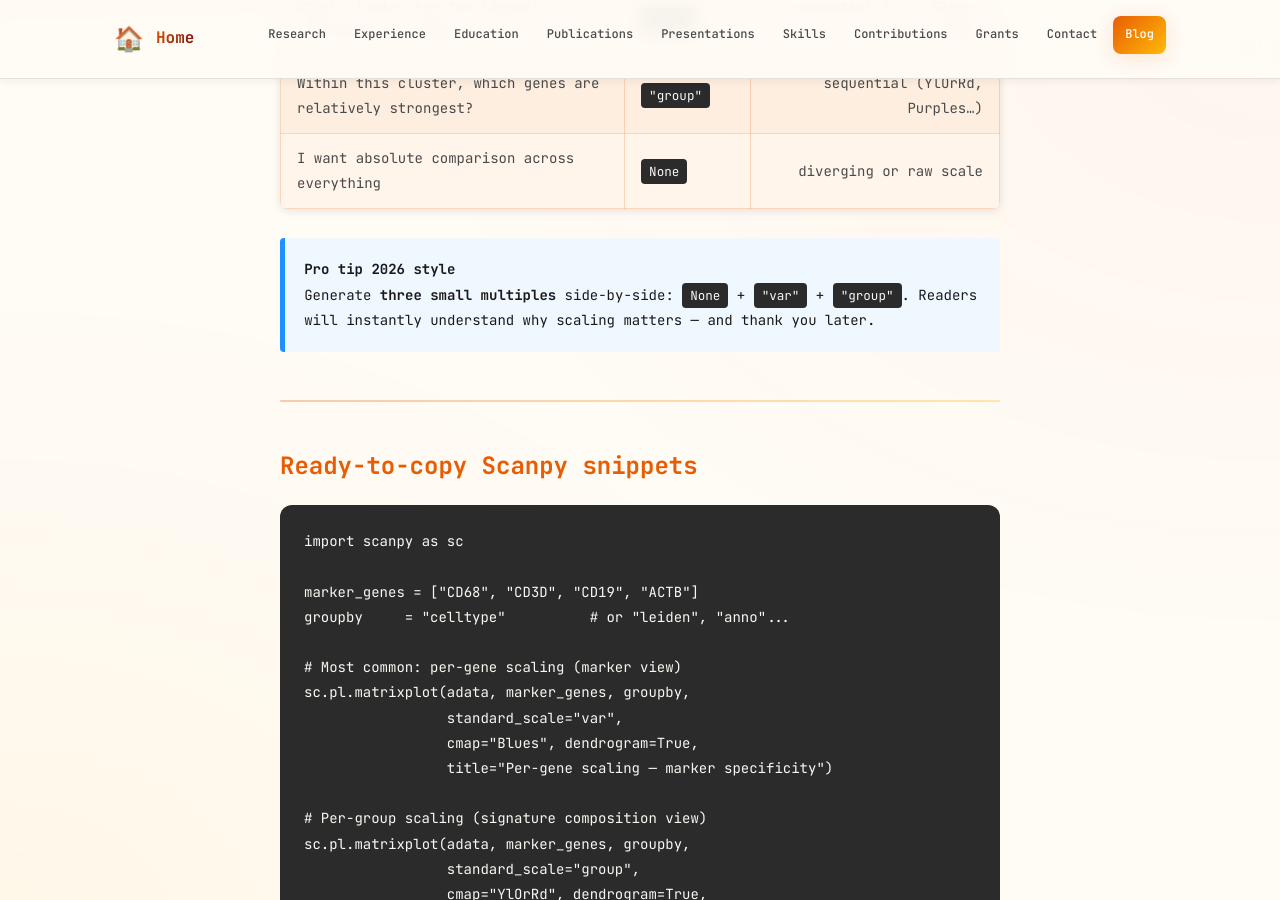
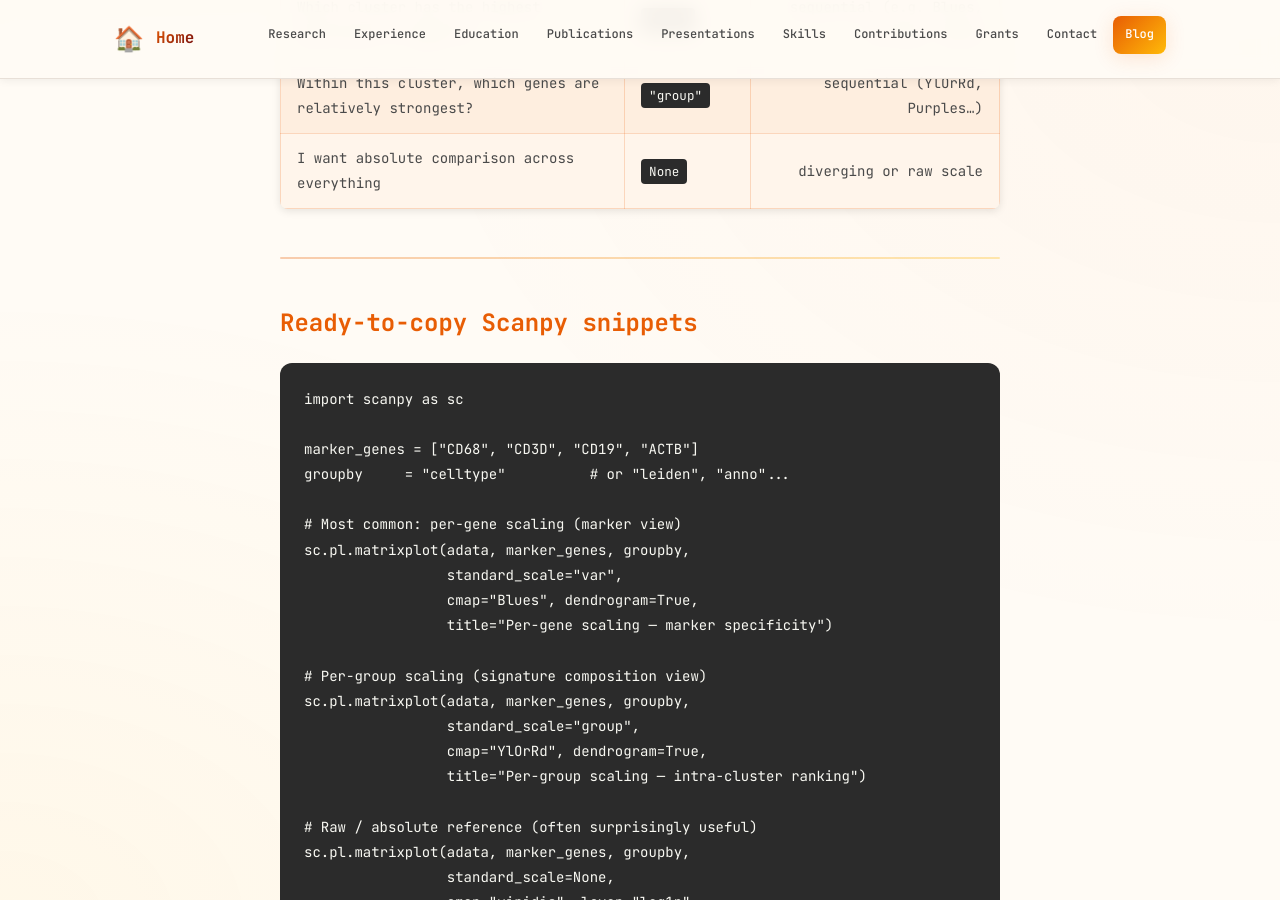
Before and after one commit to ramadatta/ramadatta.github.io, a Jekyll site: the page built from _posts/2026-02-03-scanpy-var-vs-group-settings.md, in a window 1280 px wide and 900 px high, scrolled down 3576 px. Built offline with Jekyll 4.4.1, drawn with Linux system fonts in a browser that asks for light colours; comment, search, counter and statistics services are not loaded.

```diff
--- a/_posts/2026-02-03-scanpy-var-vs-group-settings.md
+++ b/_posts/2026-02-03-scanpy-var-vs-group-settings.md
@@ -118,12 +118,6 @@ CD68: **1.00** | CD3D: 0.03 | CD19: 0.00 | ACTB: 0.73
 | Within this cluster, which genes are relatively strongest?            | `"group"`        | sequential (YlOrRd, Purples…) |
 | I want absolute comparison across everything                          | `None`           | diverging or raw scale       |
 
-<div style="background: #f0f8ff; border-left: 5px solid #1e90ff; padding: 1.2rem; margin: 1.8rem 0; border-radius: 4px;">
-  <strong>Pro tip 2026 style</strong><br>
-  Generate <strong>three small multiples</strong> side-by-side: <code>None</code> + <code>"var"</code> + <code>"group"</code>.
-  Readers will instantly understand why scaling matters — and thank you later.
-</div>
-
 ---
 
 ## Ready-to-copy Scanpy snippets
```
